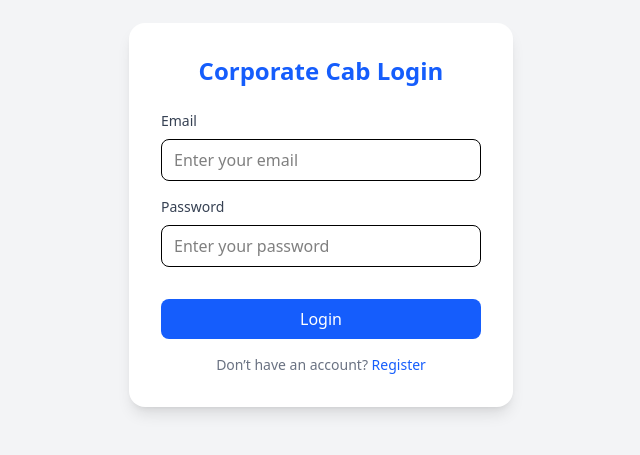
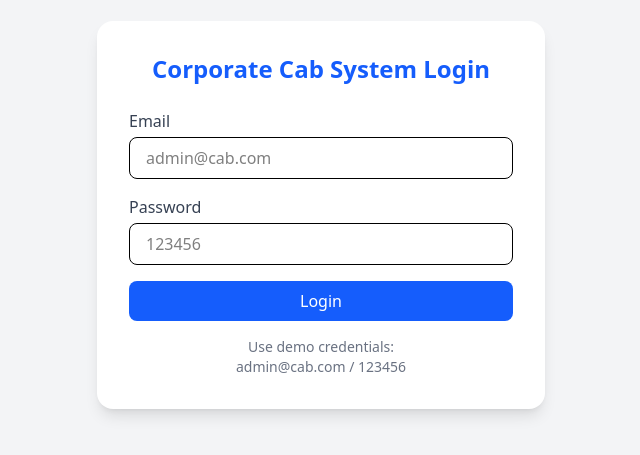
Before and after one commit to Shelarnitin/Cab-Booking, a React (Vite) app: page / in a window 1280 px wide. Shown: the part 185-640 px from the top of the page, without its empty margins (319-959 px from the left). Built offline with nearby package versions, Linux system fonts and the light colour scheme; the HTML template or start-up script is replaced by a standard one.

Commit message:
modified

```diff
--- a/src/pages/Login.jsx
+++ b/src/pages/Login.jsx
@@ -1,49 +1,71 @@
-import React, { useState } from "react";
-import InputField from "../components/InputField";
+import React, { useState } from 'react';
+import { useNavigate } from 'react-router-dom';
 
 export default function Login() {
-  const [email, setEmail] = useState("");
-  const [password, setPassword] = useState("");
+  const navigate = useNavigate();
+  const [email, setEmail] = useState('');
+  const [password, setPassword] = useState('');
+  const [error, setError] = useState('');
 
-  const handleSubmit = (e) => {
+  const handleLogin = (e) => {
     e.preventDefault();
-    console.log("Login data:", { email, password });
+
+    // Temporary fake auth logic
+    if (email === 'admin@cab.com' && password === '123456') {
+      localStorage.setItem('auth', 'true'); // set login flag
+      navigate('/dashboard');
+    } else {
+      setError('Invalid email or password');
+    }
   };
 
   return (
-    <div className="flex justify-center items-center h-screen bg-gray-100">
-      <div className="bg-white shadow-lg rounded-2xl p-8 w-full max-w-sm">
-        <h2 className="text-2xl font-bold text-center mb-6 text-blue-600">
-          Corporate Cab Login
-        </h2>
+    <div className="flex items-center justify-center min-h-screen bg-gray-100">
+      <div className="bg-white shadow-lg rounded-2xl p-8 w-full max-w-md">
+        <h1 className="text-2xl font-bold text-center text-blue-600 mb-6">
+          Corporate Cab System Login
+        </h1>
 
-        <form onSubmit={handleSubmit}>
-          <InputField
-            label="Email"
+        {error && (
+          <div className="bg-red-100 text-red-600 px-4 py-2 rounded mb-4">
+            {error}
+          </div>
+        )}
+
+        <form onSubmit={handleLogin} className="space-y-4">
+          <div>
+            <label className="block text-gray-700 mb-1">Email</label>
+            <input
               type="email"
               value={email}
               onChange={(e) => setEmail(e.target.value)}
-            placeholder="Enter your email"
+              placeholder="admin@cab.com"
+              className="w-full px-4 py-2 border rounded-lg focus:outline-none focus:ring-2 focus:ring-blue-500"
             />
+          </div>
 
-          <InputField
-            label="Password"
+          <div>
+            <label className="block text-gray-700 mb-1">Password</label>
+            <input
               type="password"
               value={password}
               onChange={(e) => setPassword(e.target.value)}
-            placeholder="Enter your password"
+              placeholder="123456"
+              className="w-full px-4 py-2 border rounded-lg focus:outline-none focus:ring-2 focus:ring-blue-500"
             />
+          </div>
 
           <button
             type="submit"
-            className="w-full bg-blue-600 text-white py-2 rounded-lg mt-4 hover:bg-blue-700 transition duration-300"
+            className="w-full bg-blue-600 text-white py-2 rounded-lg hover:bg-blue-700 transition"
           >
             Login
           </button>
         </form>
 
-        <p className="text-sm text-gray-500 text-center mt-4">
-          Don’t have an account? <a href="#" className="text-blue-600 hover:underline">Register</a>
+        <p className="text-gray-500 text-sm text-center mt-4">
+          Use demo credentials: <br />
+          <span className="font-medium">admin@cab.com / 123456</span>
         </p>
       </div>
     </div>
```
Lines whose indentation alone changed are shown as unchanged.
